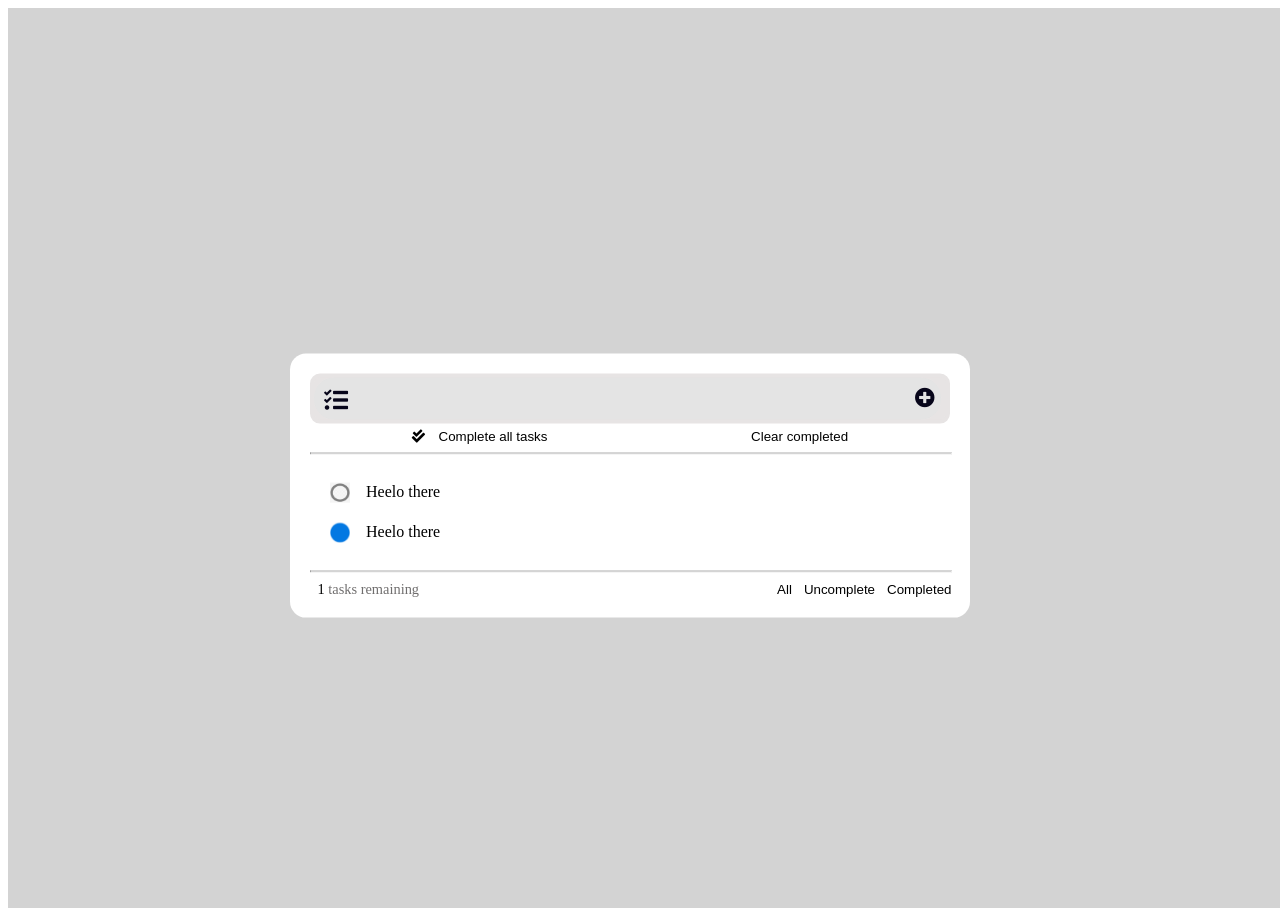
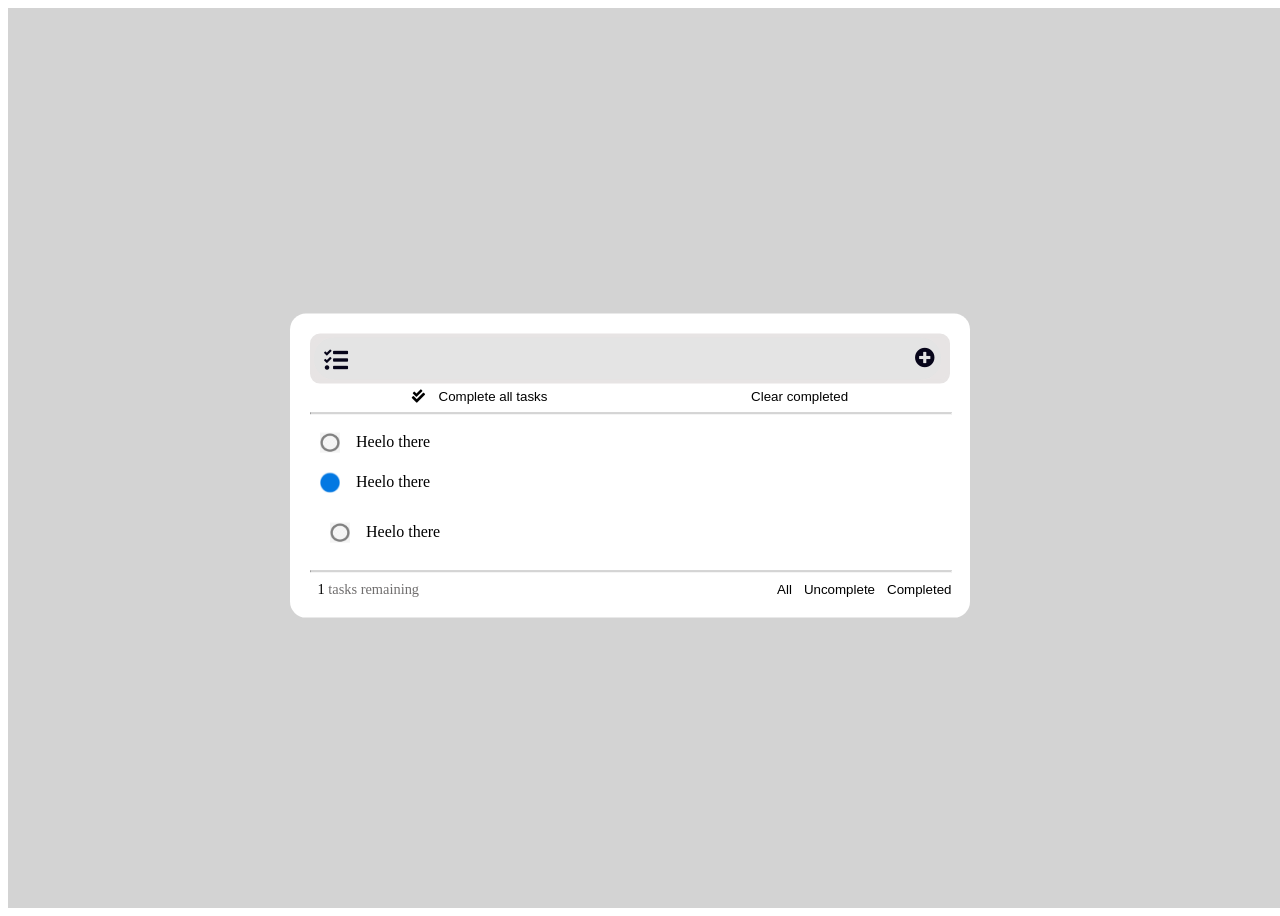
Before and after one commit to uniyalnitin/javaScriptTodoApp, a plain HTML site: page index.html in a window 1280 px wide. Shown: the top 916 px of the page. Drawn offline with nearby package versions, Linux system fonts and the light colour scheme.

Commit message:
active tab changed

```diff
--- a/index.html
+++ b/index.html
@@ -38,7 +38,7 @@
         </div>
         <hr />
         <div id="taskListSection">
-          <div id="allTasks" class="tabContent tab-active"></div>
+          <div id="allTasks"></div>
           <div id="completedTasks" class="tabContent">
             <div class="task">
               <div class="taskHeader">
@@ -52,7 +52,7 @@
               </div>
             </div>
           </div>
-          <div class="tabContent" id="uncompletedTasks">
+          <div class="tabContent tab-active" id="uncompletedTasks">
             <div class="task">
               <div class="taskHeader">
                 <div class="image-container">
```
